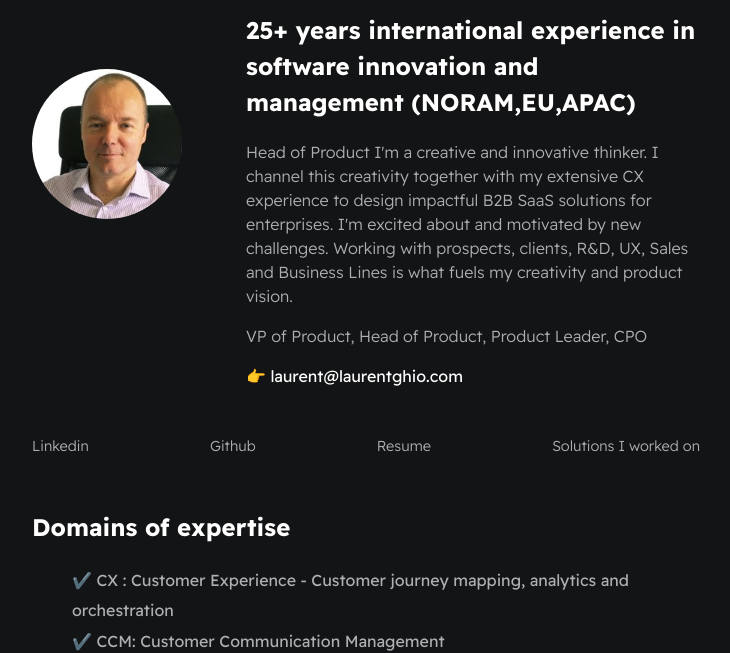
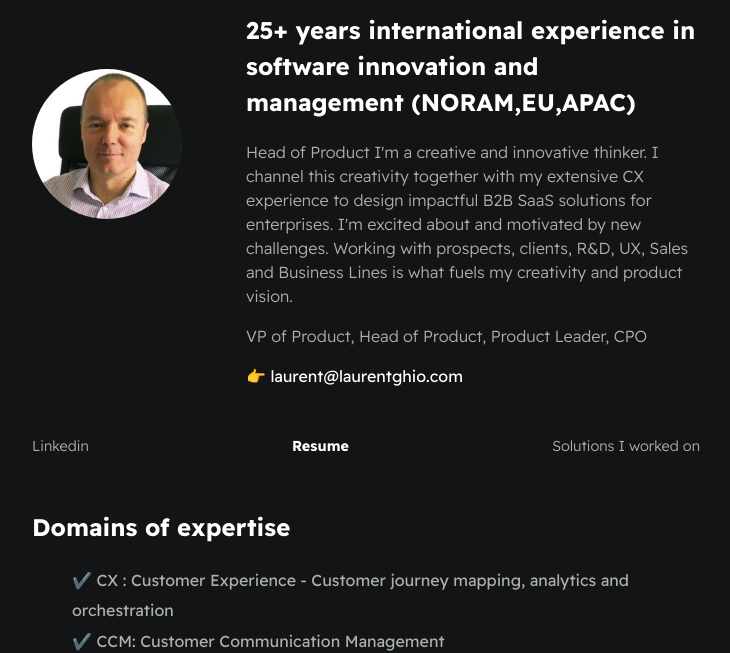
Before and after one commit to lghio/resume, a plain HTML site: page index.html in a window 1280 px wide. Shown: the part 156-809 px from the top of the page, without its empty margins (274-1004 px from the left). Drawn offline with Linux system fonts and the light colour scheme.

Commit message:
menu bold

```diff
--- a/index.html
+++ b/index.html
@@ -35,8 +35,8 @@
 
                 <div id="socials--list">
                     <a href="https://www.linkedin.com/in/laurentghio/" target="_blank">Linkedin</a>
-                    <a href="https://github.com/lghio" target="_blank">Github</a>
-                    <a href="index.html">Resume</a>
+                    <!-- a href="https://github.com/lghio" target="_blank">Github</a -->
+                    <a href="index.html"><b>Resume</b></a>
                     <a href="projects.html">Solutions I worked on</a>
                     <!-- a href="./assets/resume.pdf" target="_blank">Download Resume</a -->
                 </div>
```
Also changed, not shown: projects.html (+2 -2 lines).
